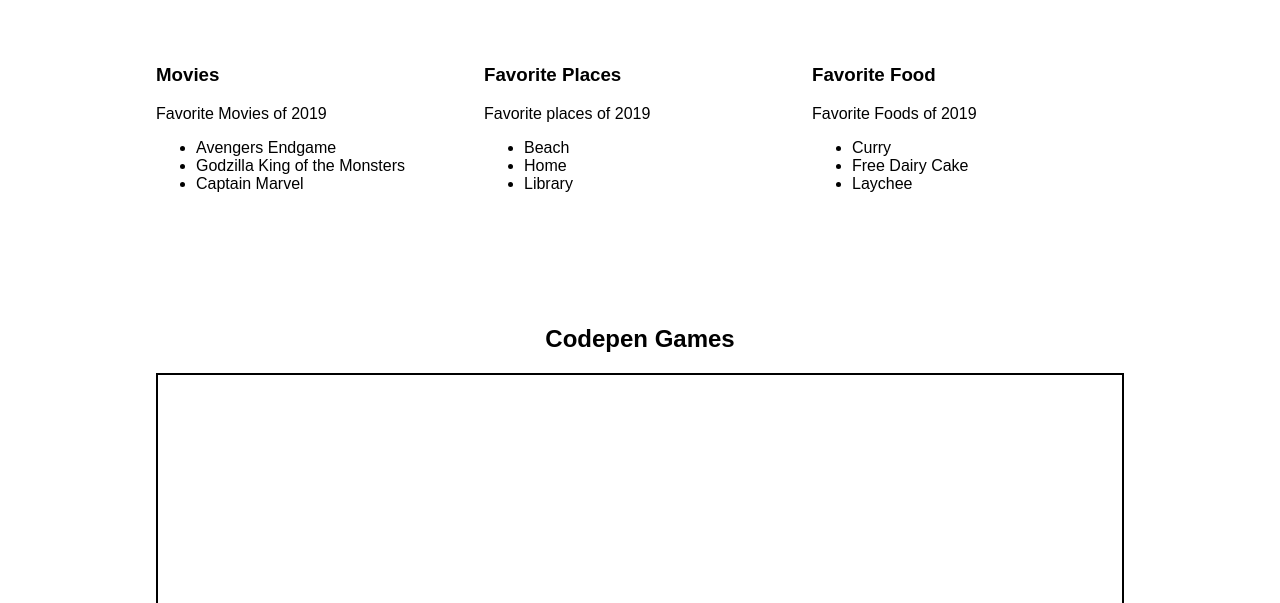
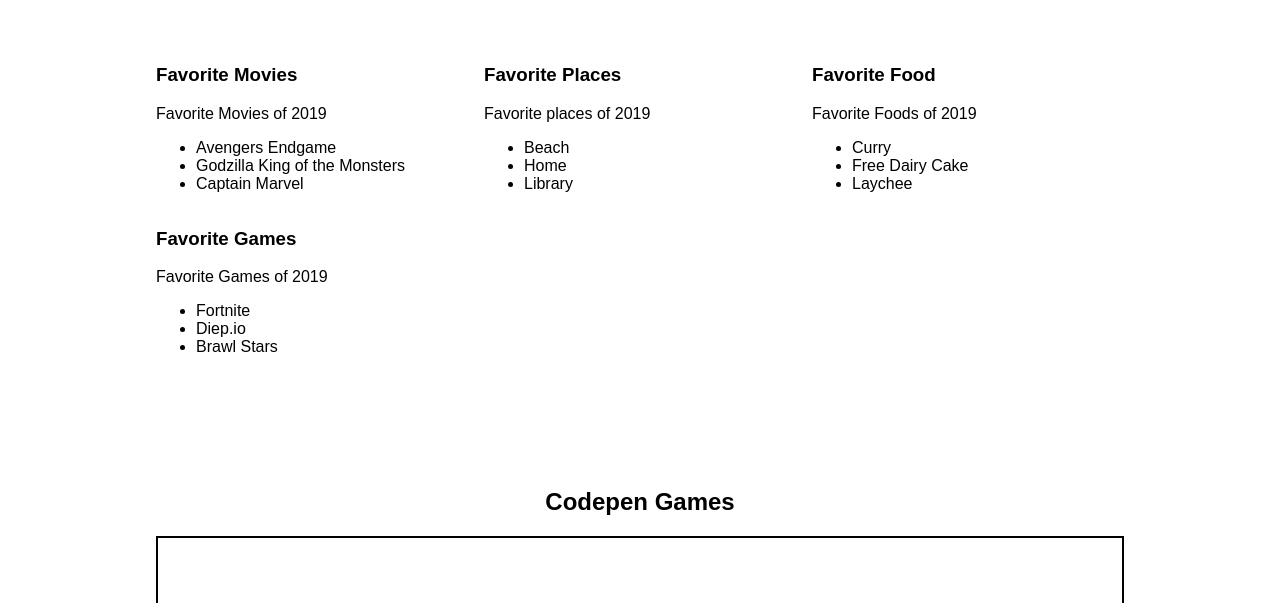
Before and after one commit to iwebstudent10/iwebstudent10.github.io, a plain HTML site: page index.html in a window 1280 px wide. Shown: the part 494-1097 px from the top of the page. Drawn offline with Linux system fonts and the light colour scheme; a script that the page names is missing.

Commit message:
ADDED more list

```diff
--- a/css/style.css
+++ b/css/style.css
@@ -106,7 +106,7 @@
 }
 
 .page-sub .hero{
-    background: #ddd;
+    background: #446dc6;
     min-height: 30vh;
 }
 
--- a/index.html
+++ b/index.html
@@ -34,7 +34,7 @@
         </section>
         <section class="lists">
             <div class="category">
-                <h3>Movies</h3>
+                <h3>Favorite Movies</h3>
                 <p>Favorite Movies of 2019</p>
                 <ul>
                     <li>Avengers Endgame</li>
@@ -58,6 +58,15 @@
                     <li>Curry</li>
                     <li>Free Dairy Cake</li>
                     <li>Laychee</li>
+                </ul>
+            </div>
+            <div class="category">
+                <h3>Favorite Games</h3>
+                <p>Favorite Games of 2019</p>
+                <ul>
+                    <li>Fortnite</li>
+                    <li>Diep.io</li>
+                    <li>Brawl Stars</li>
                 </ul>
             </div>
         </section>
```
